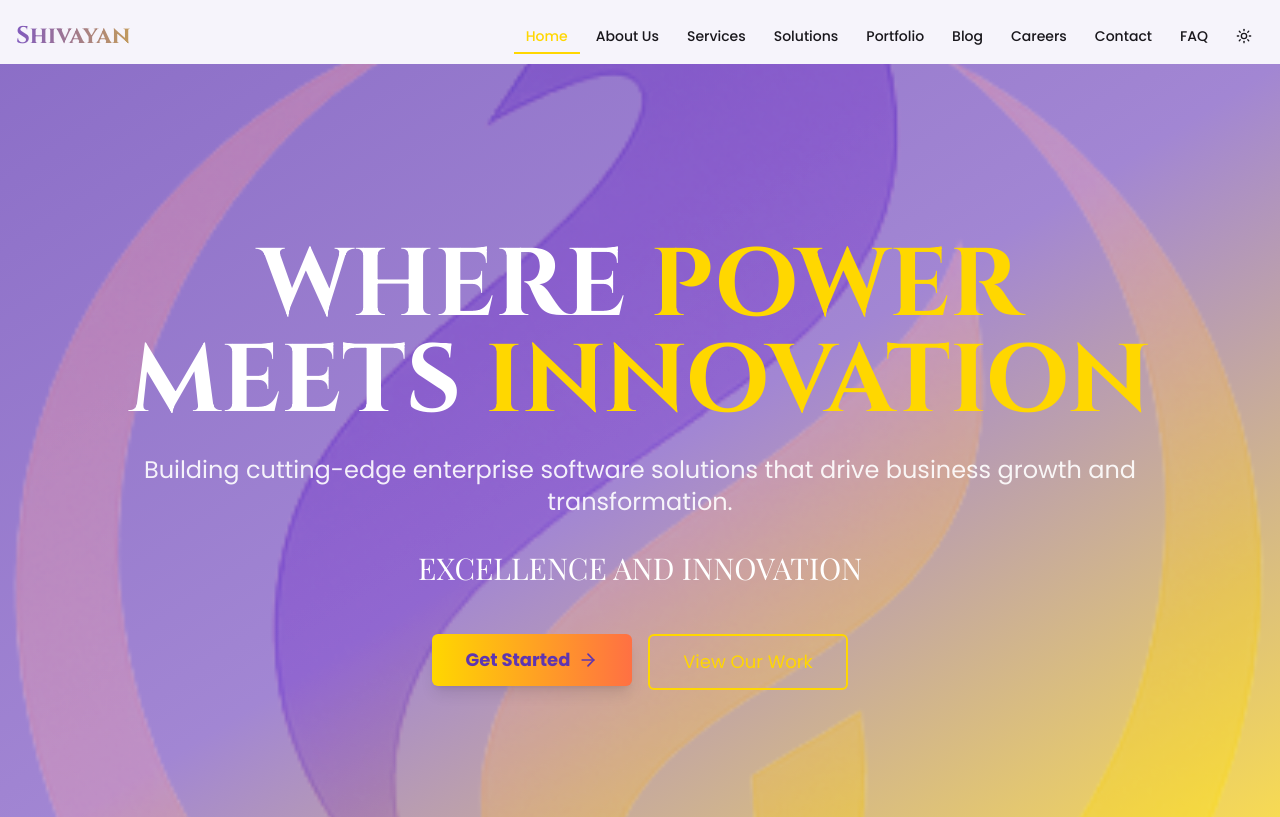
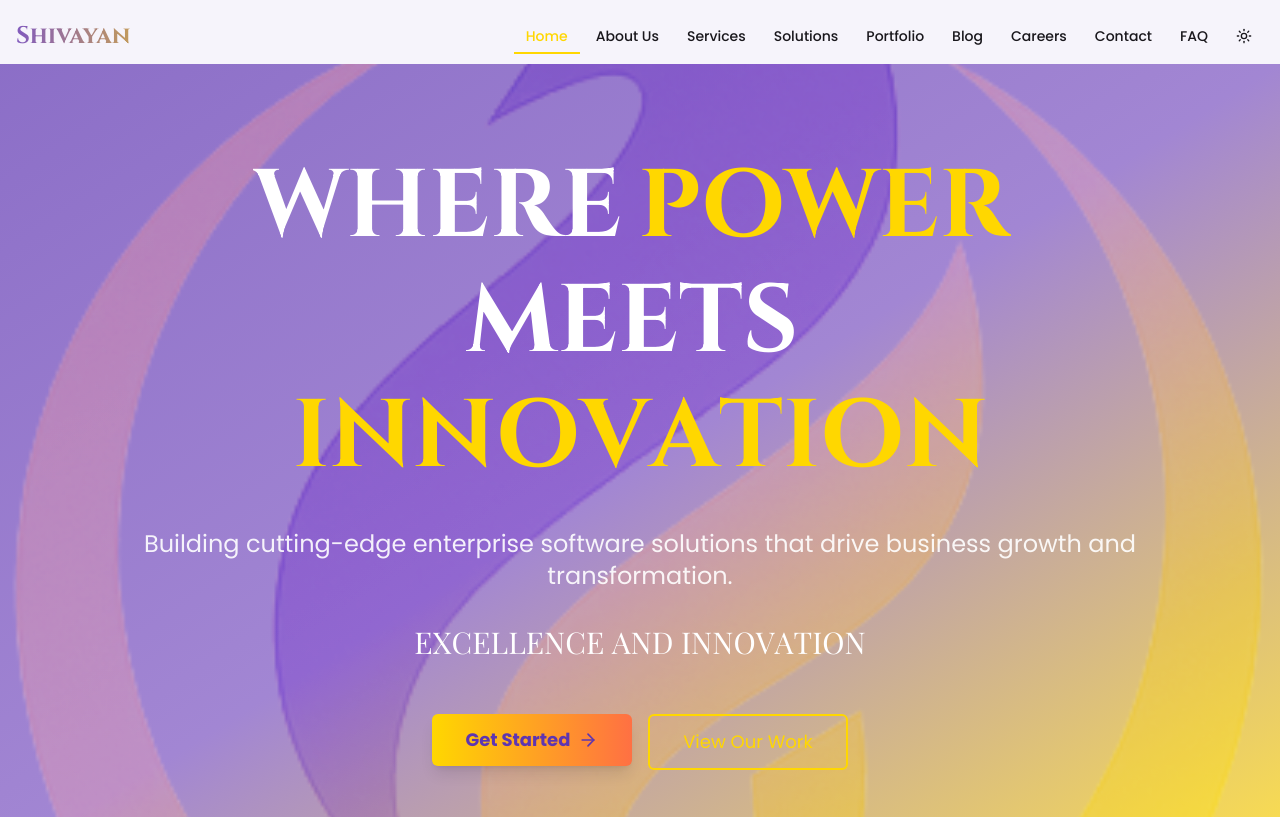
Before and after one commit to Serious03black/NExeraInfotech, a React (Vite) app: page / in a window 1280 px wide. Shown: the top 817 px of the page. Built offline with nearby package versions, Linux system fonts and the light colour scheme; a web font is replaced by a local one.

Commit message:
Add optimized wavy text transition
Refactor text effect for performance and add wavy transition to the hero section.

```diff
--- a/src/App.css
+++ b/src/App.css
@@ -1,3 +1,4 @@
+
 #root {
   width: 100%;
   margin: 0;
@@ -81,8 +82,12 @@
   animation: float 3s ease-in-out infinite;
 }
 
+/* Updated wave animation - performance optimized */
 .wave-element {
-  animation: wave 4s ease-in-out infinite;
+  display: inline-block;
+  animation: optimizedWave 2s ease-in-out infinite;
+  transform-origin: center;
+  will-change: transform;
 }
 
 .ink-spread {
@@ -102,10 +107,14 @@
   50% { transform: translateY(-10px); }
 }
 
-@keyframes wave {
-  0%, 100% { transform: rotate(0); }
-  25% { transform: rotate(5deg); }
-  75% { transform: rotate(-5deg); }
+/* New optimized wave animation with reduced calculations */
+@keyframes optimizedWave {
+  0%, 100% {
+    transform: translateY(0);
+  }
+  50% {
+    transform: translateY(-5px);
+  }
 }
 
 @keyframes inkSpread {
--- a/src/components/home/HeroSection.tsx
+++ b/src/components/home/HeroSection.tsx
@@ -4,6 +4,7 @@ import { motion } from 'framer-motion';
 import { Link } from 'react-router-dom';
 import CustomButton from '@/components/shared/CustomButton';
 import MultilingualText from '@/components/shared/MultilingualText';
+import { WavyText } from '@/components/shared/TextEffects';
 import image1 from "/background.png";
 
 interface HeroSectionProps {
@@ -36,7 +37,30 @@ const HeroSection: React.FC<HeroSectionProps> = ({ multilingualTexts }) => {
             transition={{ duration: 0.6 }}
           >
             <h1 className="font-display text-6xl md:text-7xl lg:text-8xl font-bold text-white mb-6">
-              WHERE <span className="text-shivayan-gold">POWER</span> MEETS <span className="text-shivayan-gold">INNOVATION</span>
+              <WavyText
+                text="WHERE"
+                delay={0.3}
+                staggerDelay={0.04}
+                className="mr-4"
+              />
+              <WavyText
+                text="POWER"
+                delay={0.6}
+                staggerDelay={0.04}
+                className="text-shivayan-gold mr-4"
+              />
+              <WavyText
+                text="MEETS"
+                delay={0.9}
+                staggerDelay={0.04}
+                className="mr-4"
+              />
+              <WavyText
+                text="INNOVATION"
+                delay={1.2}
+                staggerDelay={0.04}
+                className="text-shivayan-gold"
+              />
             </h1>
           </motion.div>
 
@@ -58,7 +82,11 @@ const HeroSection: React.FC<HeroSectionProps> = ({ multilingualTexts }) => {
             className="mb-12"
           >
             <h2 className="text-2xl md:text-3xl font-playfair text-white">
-              EXCELLENCE AND INNOVATION
+              <WavyText
+                text="EXCELLENCE AND INNOVATION"
+                delay={1.5}
+                staggerDelay={0.03}
+              />
             </h2>
           </motion.div>
 
--- a/src/components/shared/AnimatedText.tsx
+++ b/src/components/shared/AnimatedText.tsx
@@ -1,17 +1,27 @@
 
 import React from 'react';
+import { WavyText } from './TextEffects';
 
 interface AnimatedTextProps {
   text: string;
   className?: string;
-  type?: 'words' | 'chars' | 'simple';
+  type?: 'words' | 'chars' | 'simple' | 'wavy';
+  delay?: number;
+  staggerDelay?: number;
 }
 
 const AnimatedText = ({
   text,
   className = "",
-  type = 'simple'
+  type = 'simple',
+  delay = 0,
+  staggerDelay = 0.05
 }: AnimatedTextProps) => {
+  // For wavy text animation
+  if (type === 'wavy') {
+    return <WavyText text={text} className={className} delay={delay} staggerDelay={staggerDelay} />;
+  }
+
   // For simple text rendering (no animation)
   if (type === 'simple') {
     return <div className={className}>{text}</div>;
--- a/src/components/shared/TextEffects.tsx
+++ b/src/components/shared/TextEffects.tsx
@@ -13,6 +13,34 @@ export const WaveText: React.FC<{
     <span className={cn("inline-block", className)}>
       {characters.map((char, index) => (
         <span key={index} className="inline-block">
+          {char === " " ? "\u00A0" : char}
+        </span>
+      ))}
+    </span>
+  );
+};
+
+// New optimized wavy text transition effect
+export const WavyText: React.FC<{
+  text: string;
+  className?: string;
+  delay?: number;
+  duration?: number;
+  staggerDelay?: number;
+}> = ({ text, className, delay = 0, duration = 0.4, staggerDelay = 0.05 }) => {
+  const characters = Array.from(text);
+
+  return (
+    <span className={cn("inline-block overflow-hidden", className)}>
+      {characters.map((char, index) => (
+        <span
+          key={index}
+          className="inline-block wave-element"
+          style={{
+            animationDelay: `${delay + index * staggerDelay}s`,
+            animationDuration: `${duration}s`
+          }}
+        >
           {char === " " ? "\u00A0" : char}
         </span>
       ))}
@@ -110,5 +138,6 @@ export default {
   TypewriterText,
   GradientFlowText,
   HighlightWords,
-  RevealText
+  RevealText,
+  WavyText
 };
```
